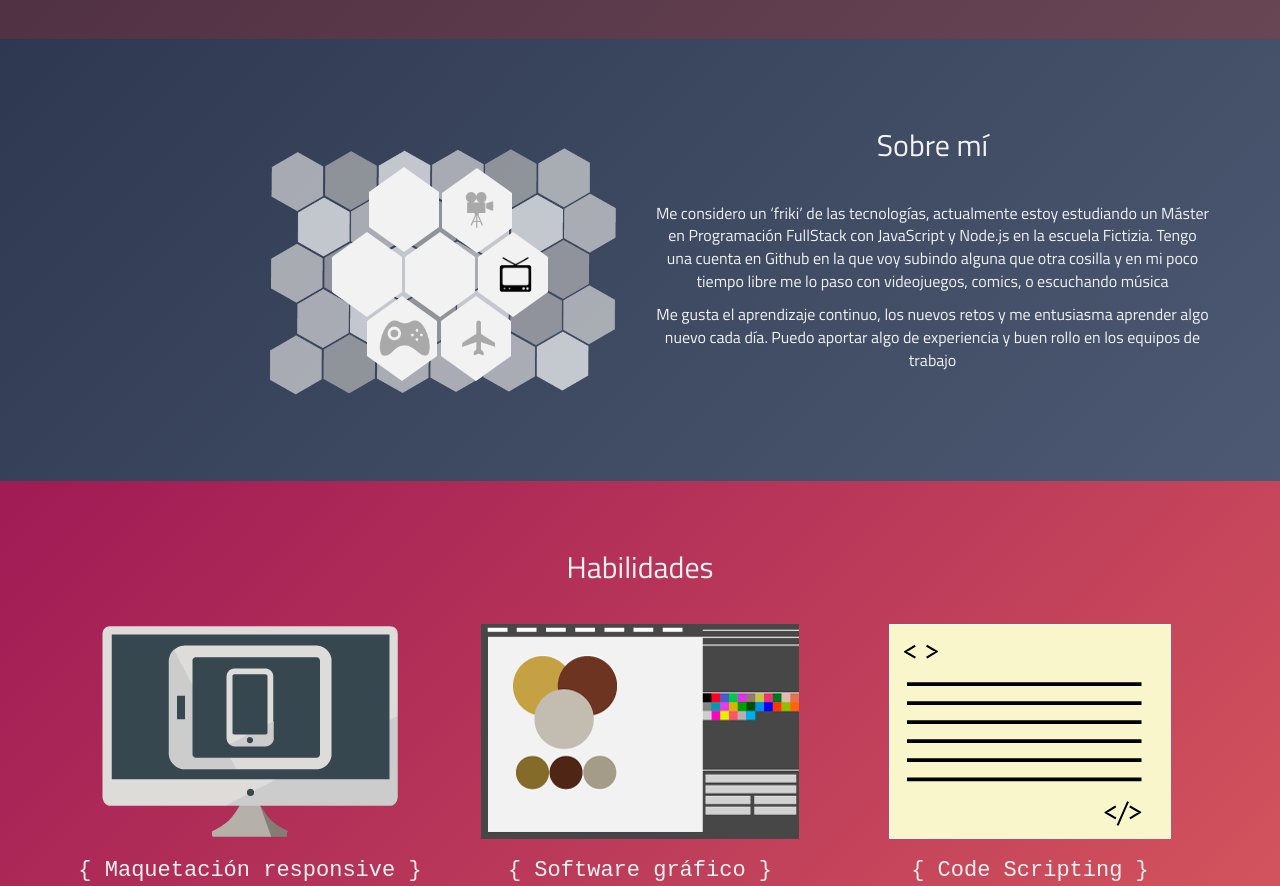
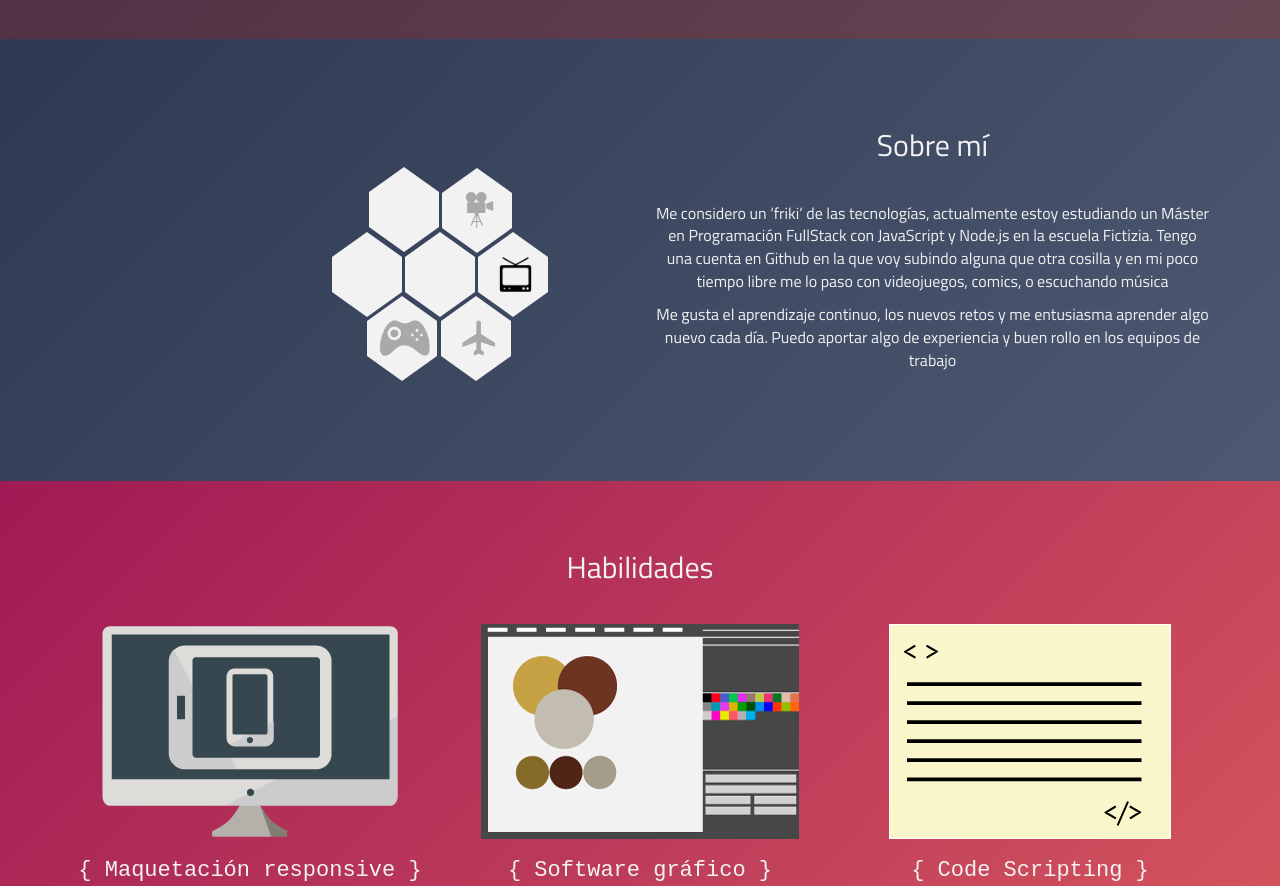
Before and after one commit to codemcu/home-page-angular2, an Angular app: page / in a window 1280 px wide. Shown: the part 1460-2346 px from the top of the page. Built offline with nearby package versions, Linux system fonts and the light colour scheme; some icons are missing.

Commit message:
ng build, favicon, consoles

```diff
--- a/src/app/components/sobremi/sobremi.component.html
+++ b/src/app/components/sobremi/sobremi.component.html
@@ -28,7 +28,7 @@
 <section class="bgSecundary">
   <div class="container">
     <div class="row">
-      <div class="col-lg-offset-2 col-lg-4 col-md-6 container-hexagon wow fadeInLeft" [ngStyle]="{'background-image': 'url(../assets/img/img-panel.png)'}">
+      <div class="col-lg-offset-2 col-lg-4 col-md-6 container-hexagon wow fadeInLeft">
         <div class="container-hexagon-imgs">
           <div class="hexagon h-0 wow fadeInLeft" data-wow-delay="1.3s">
             <img src="assets/img/img-videojuegos.png" alt="videojuegos">
--- a/src/app/components/sobremi/sobremi.component.ts
+++ b/src/app/components/sobremi/sobremi.component.ts
@@ -28,7 +28,6 @@ export class SobremiComponent implements OnInit {
   ngOnInit() {
 
     this.texts = [ ...this._bbdd.getTexts() ];
-    console.log(this.texts[0]);
 
     this.sectionLiveTitle = this.texts[0].ABOUTME.LIVETITLE;
     this.sectionLiveParagraph = this.texts[0].ABOUTME.LIVE[0].paragraph;
--- a/src/app/services/bbdd.service.ts
+++ b/src/app/services/bbdd.service.ts
@@ -167,9 +167,7 @@ export class BbddService {
     }
   ];
 
-  constructor() {
-    console.log('service!!!');
-  }
+  constructor() {}
 
   getTexts (): any {
     return this.texts;
--- a/src/styles.css
+++ b/src/styles.css
@@ -101,7 +101,6 @@ section {
     position: relative;
     height: 280px;
     margin-top: 40px;
-    background: url(assets/img/img-panel.png);
     background-size: cover;
     background-repeat: no-repeat;
     background-position: top center;
```
Also changed, not shown: src/favicon-16x16.png (added), 1 other file (tests, documents, lock files or other folders).
